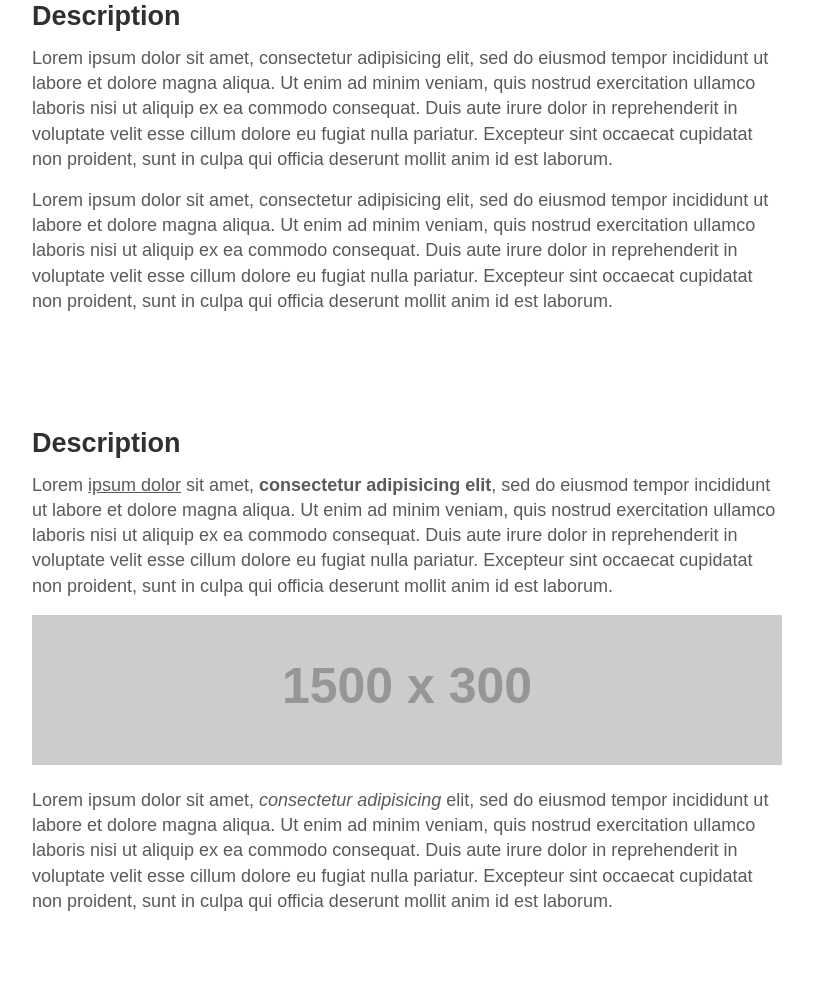
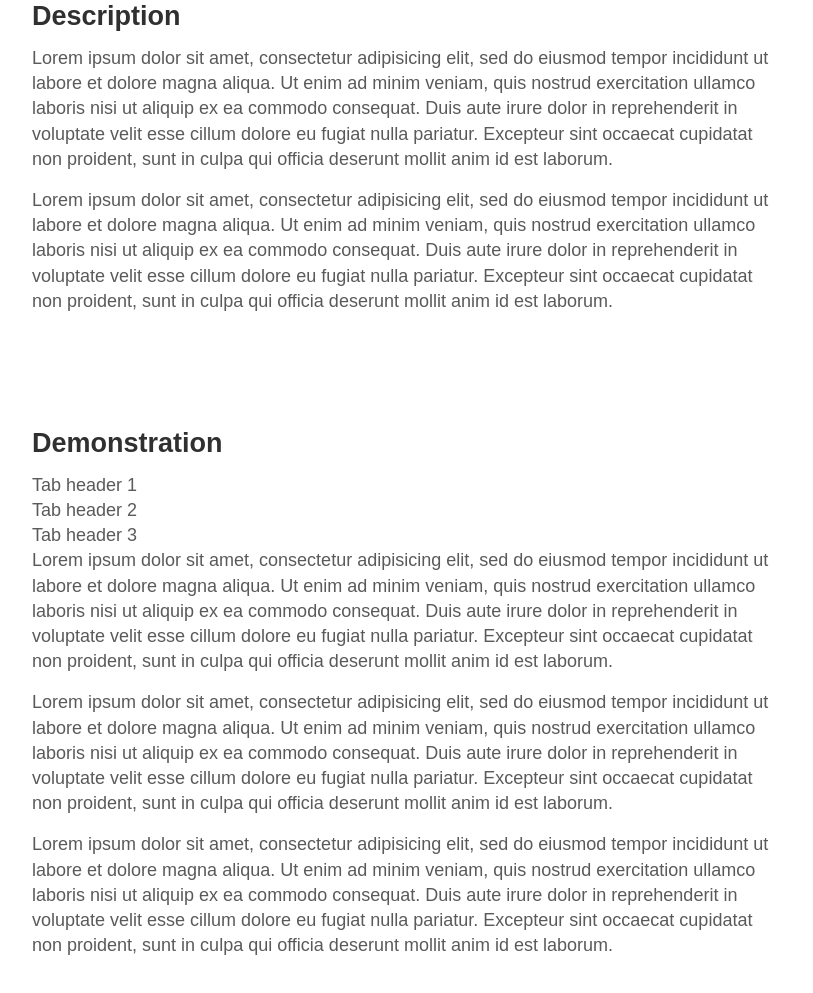
Before and after one commit to DenFin/Content-Tabs, a plain HTML site: page index.html in a window 1280 px wide. Shown: the part 447-1440 px from the top of the page, without its empty margins (233-1046 px from the left). Drawn offline with nearby package versions, Linux system fonts and the light colour scheme; placeholder pictures from the web are drawn by us.

Commit message:
Added contentTabs.js
Messing around with the plugin functionality.

```diff
--- /dev/null
+++ b/_assets/js/contentTabs.js
@@ -0,0 +1,52 @@
+(function($){
+
+  $.fn.contentTabs = function() {
+
+        var $this = this;
+        onInit();
+        $(".tab-header").on("click", function(){
+           onHeaderClick();
+        });
+
+
+        /**
+         * Function onInit
+         * This function does some actions on initializing
+         * It checks how many tab-header and tab-content items there are.
+         * It adds a class of active to the first tab-header and tab-content.
+        **/
+        function onInit(){
+
+          var tabHeaderAmount = $this.children().children(".tab-header").length;
+          console.log(tabHeaderAmount);
+
+          var tabContentAmount =  $this.children().children(".tab-content").length;
+          console.log(tabContentAmount);
+
+          if(!(tabHeaderAmount === tabContentAmount)){
+            console.log("You have " + tabHeaderAmount + " tab-header items and " + tabContentAmount + " tab-content items. Make sure there is an equal amount of both.")
+          }
+
+          $this.children().children(":first-of-type").addClass("active");
+
+          $(".contentTabs--content").children().each(function(i){
+            $(this).attr("data-slide", (i+1));
+          });
+        }
+
+
+        /**
+         * Function onHeaderClick
+         * This function is called when tab-header is clicked;
+        **/
+        function onHeaderClick(){
+          alert("AAAAH")
+
+
+
+
+      }
+
+  };
+
+}(jQuery));
--- a/_assets/js/functions.js
+++ b/_assets/js/functions.js
@@ -4,3 +4,6 @@ var windowWidth = window.innerWidth;
 var windowHeight = window.innerHeight;
 
 console.log("Fensterbreite: " + windowWidth + "px" + "\n" + "Fensterhöhe: " + windowHeight + "px");
+
+
+$("#contentTabs").contentTabs();
--- a/index.html
+++ b/index.html
@@ -43,20 +43,41 @@
         </p>
       </div>
     </section>
-    <section id="description" class="panel">
+    <section id="demonstration" class="panel">
       <div class="container">
-        <h1>Description</h1>
-        <p>
-          Lorem <a href="#">ipsum dolor</a> sit amet, <strong>consectetur adipisicing elit</strong>, sed do eiusmod tempor incididunt ut labore et dolore magna aliqua. Ut enim ad minim veniam, quis nostrud exercitation ullamco laboris nisi ut aliquip ex ea commodo consequat. Duis aute irure dolor in reprehenderit in voluptate velit esse cillum dolore eu fugiat nulla pariatur. Excepteur sint occaecat cupidatat non proident, sunt in culpa qui officia deserunt mollit anim id est laborum.
-        </p>
-        <figure>
-          <img src="http://placehold.it/1500x300" alt="">
-        </figure>
-        <p>
-          Lorem ipsum dolor sit amet, <em>consectetur adipisicing</em> elit, sed do eiusmod tempor incididunt ut labore et dolore magna aliqua. Ut enim ad minim veniam, quis nostrud exercitation ullamco laboris nisi ut aliquip ex ea commodo consequat. Duis aute irure dolor in reprehenderit in voluptate velit esse cillum dolore eu fugiat nulla pariatur. Excepteur sint occaecat cupidatat non proident, sunt in culpa qui officia deserunt mollit anim id est laborum.
-        </p>
+        <h1>Demonstration</h1>
+        <div id="contentTabs">
+          <div class="contentTabs--header">
+            <div class="tab-header">Tab header 1</div>
+            <div class="tab-header">Tab header 2</div>
+            <div class="tab-header">Tab header 3</div>
+          </div>
+          <div class="contentTabs--content">
+            <div class="tab-content">
+              <p>
+                Lorem ipsum dolor sit amet, consectetur adipisicing elit, sed do eiusmod tempor incididunt ut labore et dolore magna aliqua. Ut enim ad minim veniam, quis nostrud exercitation ullamco laboris nisi ut aliquip ex ea commodo consequat. Duis aute irure dolor in reprehenderit in voluptate velit esse cillum dolore eu fugiat nulla pariatur. Excepteur sint occaecat cupidatat non proident, sunt in culpa qui officia deserunt mollit anim id est laborum.
+              </p>
+            </div>
+            <div class="tab-content">
+              <p>
+                Lorem ipsum dolor sit amet, consectetur adipisicing elit, sed do eiusmod tempor incididunt ut labore et dolore magna aliqua. Ut enim ad minim veniam, quis nostrud exercitation ullamco laboris nisi ut aliquip ex ea commodo consequat. Duis aute irure dolor in reprehenderit in voluptate velit esse cillum dolore eu fugiat nulla pariatur. Excepteur sint occaecat cupidatat non proident, sunt in culpa qui officia deserunt mollit anim id est laborum.
+              </p>
+            </div>
+            <div class="tab-conten">
+              <p>
+                Lorem ipsum dolor sit amet, consectetur adipisicing elit, sed do eiusmod tempor incididunt ut labore et dolore magna aliqua. Ut enim ad minim veniam, quis nostrud exercitation ullamco laboris nisi ut aliquip ex ea commodo consequat. Duis aute irure dolor in reprehenderit in voluptate velit esse cillum dolore eu fugiat nulla pariatur. Excepteur sint occaecat cupidatat non proident, sunt in culpa qui officia deserunt mollit anim id est laborum.
+              </p>
+            </div>
+          </div>
+        </div>
       </div>
     </section>
+    <script
+      src="https://code.jquery.com/jquery-3.3.1.min.js"
+      integrity="sha256-FgpCb/KJQlLNfOu91ta32o/NMZxltwRo8QtmkMRdAu8="
+      crossorigin="anonymous">
+    </script>
+    <script type="text/javascript" src="_assets/js/contentTabs.js"></script>
     <script type="text/javascript" src="_assets/js/functions.js"></script>
   </body>
 </html>
```
